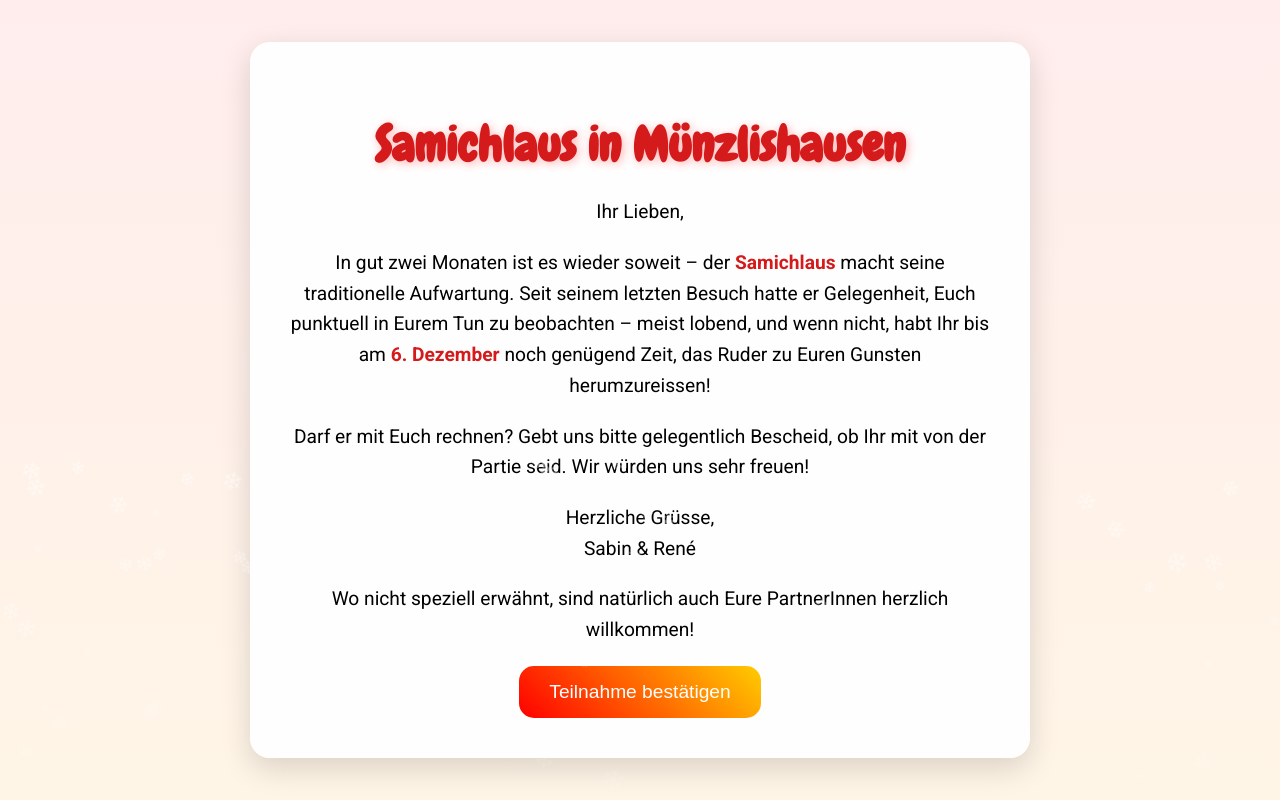
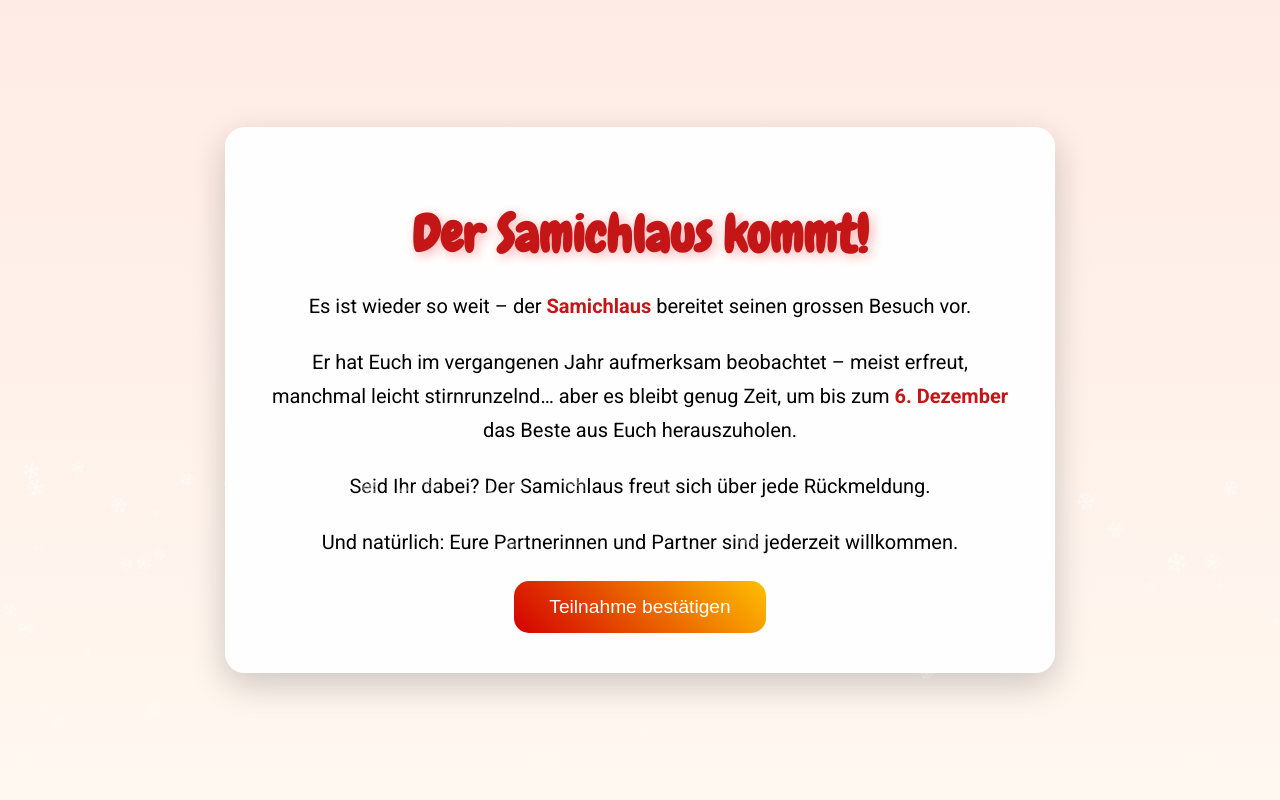
Before and after one commit to posteopost/IngridRespekt, a plain HTML site: page index.html in a window 1280 px wide. Drawn offline with Linux system fonts and the light colour scheme.

Commit message:
Update index.html

```diff
--- a/index.html
+++ b/index.html
@@ -3,14 +3,14 @@
 <head>
 <meta charset="UTF-8">
 <meta name="viewport" content="width=device-width, initial-scale=1.0">
-<title>Samichlaus in Münzlishausen</title>
+<title>Samichlaus – Die Grosse Rückkehr</title>
 <link href="https://fonts.googleapis.com/css2?family=Chewy&family=Roboto:wght@400;700&display=swap" rel="stylesheet">
 <style>
 body {
   margin:0;
   padding:0;
   font-family: 'Roboto', sans-serif;
-  background: linear-gradient(to bottom, #ffeded, #fff5e6);
+  background: linear-gradient(to bottom, #ffebe6, #fff8f0);
   display: flex;
   justify-content: center;
   align-items: center;
@@ -21,50 +21,50 @@ body {
 .container {
   background: rgba(255,255,255,0.95);
   padding: 40px;
-  max-width: 700px;
+  max-width: 750px;
   border-radius: 20px;
-  box-shadow: 0 10px 30px rgba(0,0,0,0.15);
+  box-shadow: 0 12px 35px rgba(0,0,0,0.2);
   text-align: center;
   position: relative;
-  animation: fadeIn 1.5s ease-out;
+  animation: fadeIn 1.2s ease-out;
 }
 
 h1 {
   font-family: 'Chewy', cursive;
-  font-size: 3rem;
-  color: #d41a1a;
-  text-shadow: 2px 2px 10px #ffbaba;
+  font-size: 3.2rem;
+  color: #c41616;
+  text-shadow: 3px 3px 12px #ffb5b5;
   margin-bottom: 20px;
 }
 
 p {
-  font-size: 1.2rem;
-  line-height: 1.6;
-  margin-bottom: 20px;
+  font-size: 1.25rem;
+  line-height: 1.7;
+  margin-bottom: 22px;
 }
 
 .highlight {
-  color: #d41a1a;
+  color: #c41616;
   font-weight: bold;
 }
 
 button {
-  padding: 15px 30px;
+  padding: 15px 35px;
   font-size: 1.2rem;
   border:none;
   border-radius: 15px;
-  background: linear-gradient(45deg,#ff0000,#ffcc00);
+  background: linear-gradient(45deg,#d40000,#ffbf00);
   color:white;
   cursor:pointer;
   transition: transform 0.2s, box-shadow 0.2s;
 }
 
 button:hover {
-  transform: scale(1.1);
-  box-shadow: 0 0 20px #ffcc00;
+  transform: scale(1.12);
+  box-shadow: 0 0 22px #ffcc00;
 }
 
-/* Schneefall Animation */
+/* Schneefall */
 .snowflake {
   position: fixed;
   top: -10px;
@@ -82,7 +82,7 @@ button:hover {
 }
 
 @keyframes fadeIn {
-  from {opacity:0; transform: translateY(-30px);}
+  from {opacity:0; transform: translateY(-25px);}
   to {opacity:1; transform: translateY(0);}
 }
 </style>
@@ -90,18 +90,15 @@ button:hover {
 <body>
 
 <div class="container">
-  <h1>Samichlaus in Münzlishausen</h1>
-  <p>Ihr Lieben,</p>
-  <p>In gut zwei Monaten ist es wieder soweit – der <span class="highlight">Samichlaus</span> macht seine traditionelle Aufwartung. Seit seinem letzten Besuch hatte er Gelegenheit, Euch punktuell in Eurem Tun zu beobachten – meist lobend, und wenn nicht, habt Ihr bis am <span class="highlight">6. Dezember</span> noch genügend Zeit, das Ruder zu Euren Gunsten herumzureissen!</p>
-  <p>Darf er mit Euch rechnen? Gebt uns bitte gelegentlich Bescheid, ob Ihr mit von der Partie seid. Wir würden uns sehr freuen!</p>
-  <p>Herzliche Grüsse, <br> Sabin & René</p>
-  <p>Wo nicht speziell erwähnt, sind natürlich auch Eure PartnerInnen herzlich willkommen!</p>
+  <h1>Der Samichlaus kommt!</h1>
+  <p>Es ist wieder so weit – der <span class="highlight">Samichlaus</span> bereitet seinen grossen Besuch vor.</p>
+  <p>Er hat Euch im vergangenen Jahr aufmerksam beobachtet – meist erfreut, manchmal leicht stirnrunzelnd… aber es bleibt genug Zeit, um bis zum <span class="highlight">6. Dezember</span> das Beste aus Euch herauszuholen.</p>
+  <p>Seid Ihr dabei? Der Samichlaus freut sich über jede Rückmeldung.</p>
+  <p>Und natürlich: Eure Partnerinnen und Partner sind jederzeit willkommen.</p>
   <button onclick="alert('Danke für Eure Rückmeldung!')">Teilnahme bestätigen</button>
 </div>
 
 <script>
-// Schneefall Partikel
-const body = document.body;
 for(let i=0;i<100;i++){
   const snow = document.createElement('div');
   snow.className = 'snowflake';
@@ -109,7 +106,7 @@ for(let i=0;i<100;i++){
   snow.style.fontSize = 10 + Math.random()*20 + 'px';
   snow.style.animationDuration = 5 + Math.random()*5 + 's';
   snow.textContent = '❄';
-  body.appendChild(snow);
+  document.body.appendChild(snow);
 }
 </script>
 
```
